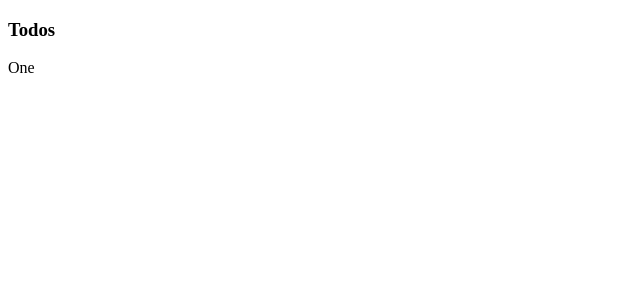
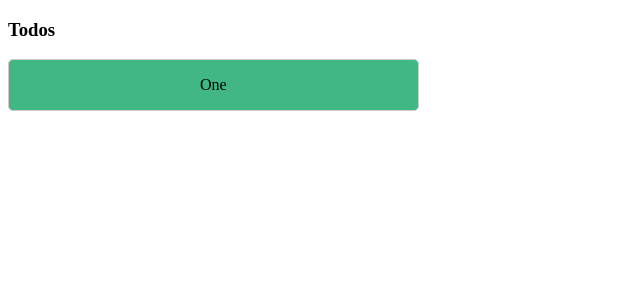
Before and after one commit to mkovachev/vuex-todo, a Vue app: page / in a window 1280 px wide. Shown: the top 300 px of the page, without its empty margins (0-640 px from the left). Built offline with nearby package versions, Linux system fonts and the light colour scheme.

Commit message:
added style

```diff
--- a/src/components/Todos.vue
+++ b/src/components/Todos.vue
@@ -16,15 +16,51 @@
 </script>
 
 <style scoped>
-body {
-  font-family: "Franklin Gothic Medium", "Arial Narrow", Arial, sans-serif;
-  line-height: 1.6;
-  background: #e8f7f0;
+.todos {
+  display: grid;
+  grid-template-columns: repeat(3, 1fr);
+  grid-gap: 1rem;
 }
-.container {
-  max-width: 1100px;
-  margin: auto;
-  overflow: auto;
-  padding: 0 2rem;
+.todo {
+  border: 1px solid #ccc;
+  background: #41b883;
+  padding: 1rem;
+  border-radius: 5px;
+  text-align: center;
+  position: relative;
+  cursor: pointer;
+}
+i {
+  position: absolute;
+  bottom: 10px;
+  right: 10px;
+  color: #fff;
+  cursor: pointer;
+}
+.legend {
+  display: flex;
+  justify-content: space-around;
+  margin-bottom: 1rem;
+}
+.complete-box {
+  display: inline-block;
+  width: 10px;
+  height: 10px;
+  background: #35495e;
+}
+.incomplete-box {
+  display: inline-block;
+  width: 10px;
+  height: 10px;
+  background: #41b883;
+}
+.is-complete {
+  background: #35495e;
+  color: #fff;
+}
+@media (max-width: 500px) {
+  .todos {
+    grid-template-columns: 1fr;
+  }
 }
 </style>
```
